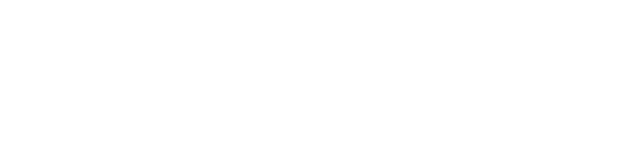
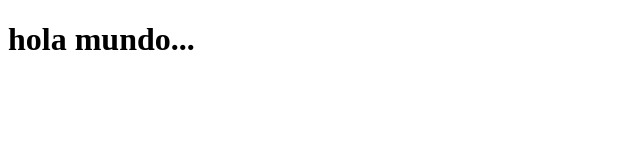
Before and after one commit to ricardofica/test-03, a plain HTML site: page index.html in a window 1280 px wide. Shown: the whole page, without its empty margins (0-640 px from the left). Drawn offline with Linux system fonts and the light colour scheme.

Commit message:
se agraga h1 al index

```diff
--- a/index.html
+++ b/index.html
@@ -6,6 +6,6 @@
     <title>Document</title>
 </head>
 <body>
-
+    <h1>hola mundo...</h1>
 </body>
 </html>
```
